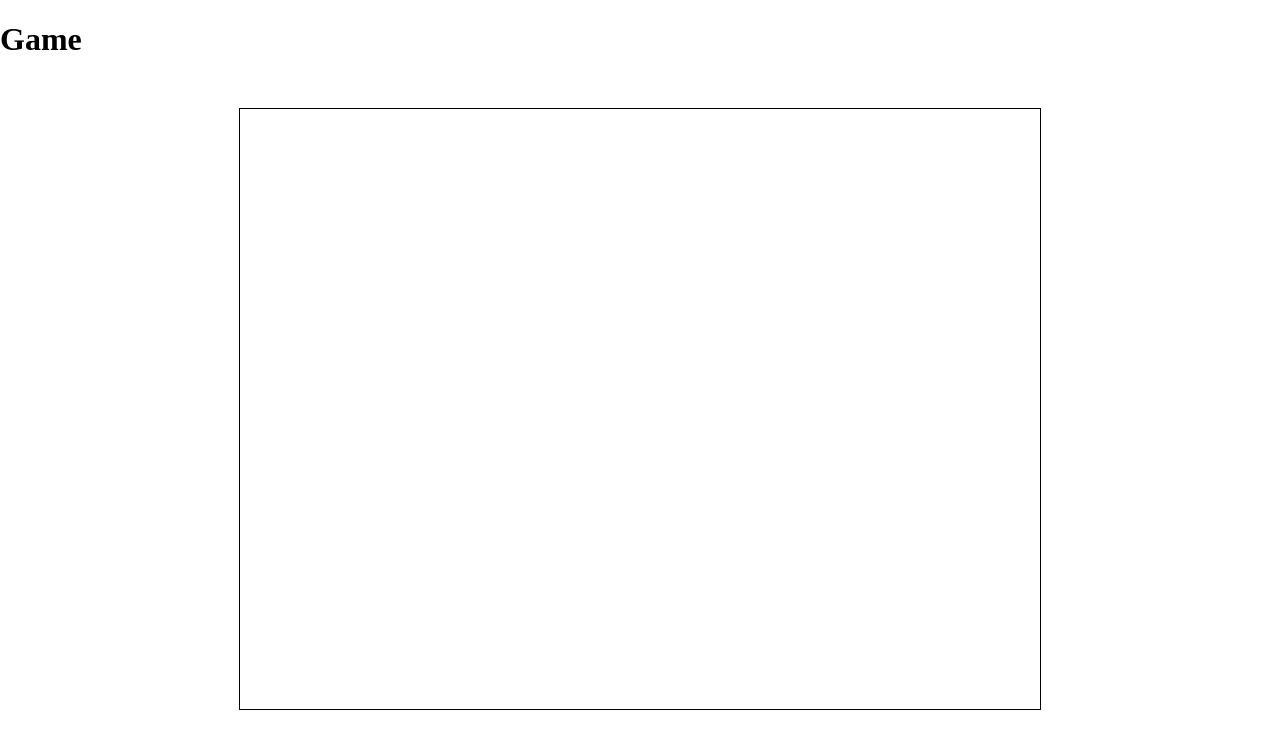
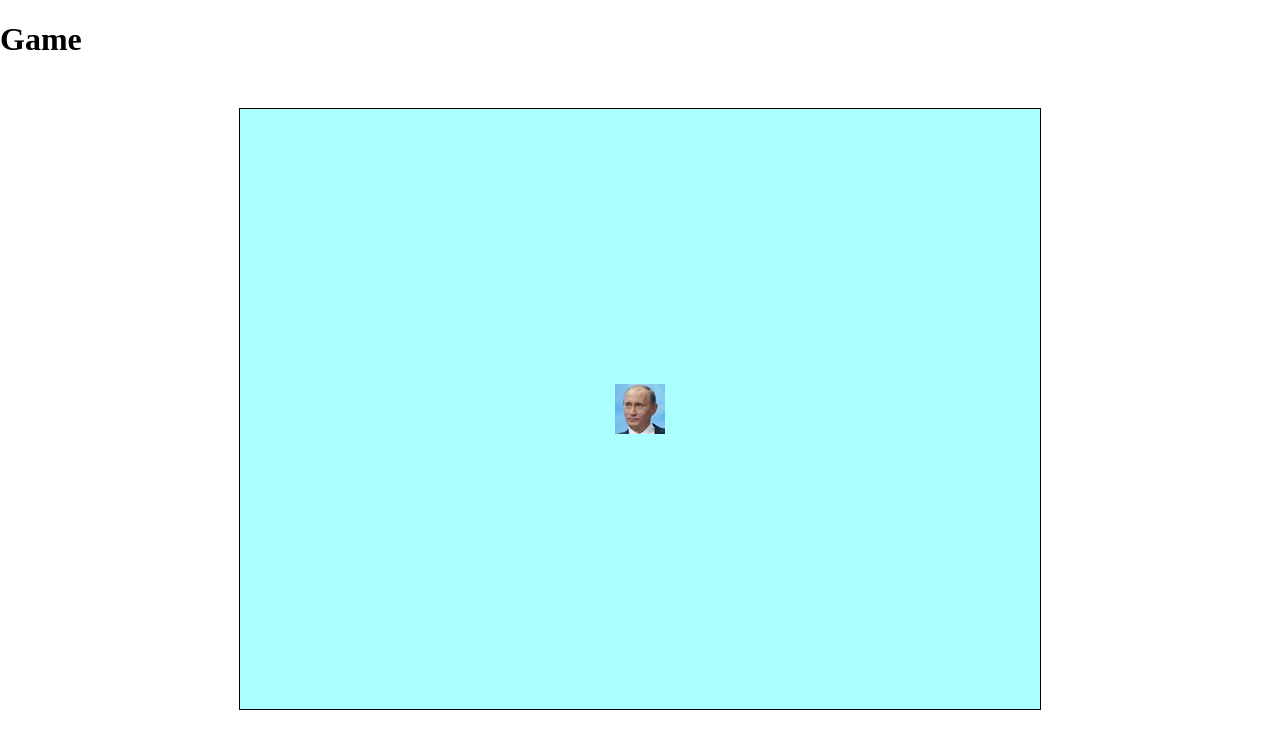
Before and after one commit to captainkovalsky/2d-Game, a plain HTML site: page index.html in a window 1280 px wide. Drawn offline with Linux system fonts and the light colour scheme.

Commit message:
added simple sprite
added sprite

```diff
--- /dev/null
+++ b/gameConfig.js
@@ -0,0 +1,7 @@
+var GameConfig = GameConfig || {};
+
+GameConfig = {
+	BACKGROUND_COLOR: 0xAAFFFF,
+	HEIGHT : 600,
+	WIDTH : 800
+};
--- a/index.html
+++ b/index.html
@@ -4,6 +4,7 @@
 		<title>2D Game</title>
 		<meta charset="UTF-8">
 		<script type="text/javascript" src="pixi.dev.js"></script>
+		<script type="text/javascript" src="gameConfig.js"></script>
 		<script type="text/javascript" src="main.js"></script>
 	<style>
 	body {
@@ -22,7 +23,12 @@
 <body>
 	<h1>Game</h1>
 	<div>
-		<canvas id="game"></canvas>
+		<div id="game"></div>
 	</div>
 </body>
+<script>
+	Game.init();
+	Game.start();
+
+</script>
 </html>
--- a/main.js
+++ b/main.js
@@ -1,13 +1,36 @@
 var Game = (function(window, undefined){
-	function start(){
-		console.log('start game');
+	var stage, renderer, sprites = [];
+
+		function animate(){
+			requestAnimFrame(animate);
+			renderer.render(stage);
+		}
+
+		function createSprite(imagePath){
+			var texture = PIXI.Texture.fromImage(imagePath);
+			return new PIXI.Sprite(texture);
+		}
+	var init = function(){
+		stage = new PIXI.Stage(GameConfig.BACKGROUND_COLOR);
+		renderer = PIXI.autoDetectRenderer(GameConfig.WIDTH, GameConfig.HEIGHT);
+		var replaceRendererElement = document.getElementById("game");
+		replaceRendererElement.appendChild(renderer.view);
+	}
+
+	var start = function(){
+		var poutinSprite = createSprite("resources/poutin.jpg");
+		sprites.push(poutinSprite);
+		poutinSprite.anchor.x = 0.5;
+		poutinSprite.anchor.y = 0.5;
+		poutinSprite.position.x = GameConfig.WIDTH / 2;
+		poutinSprite.position.y = GameConfig.HEIGHT / 2;
+		stage.addChild(poutinSprite);
+		requestAnimFrame(animate);
 	}
 
 	return{
+		init: init,
 		start: start
+
 	}
 })(window);
-
-
-
-Game.start();
```
Also changed, not shown: resources/poutin.jpg (added).
